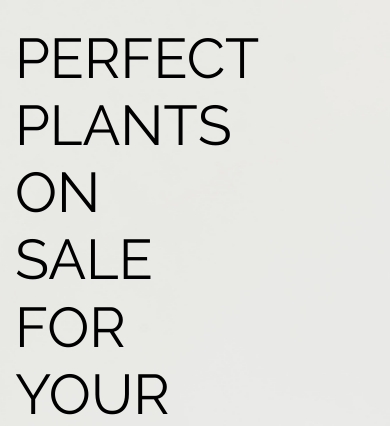
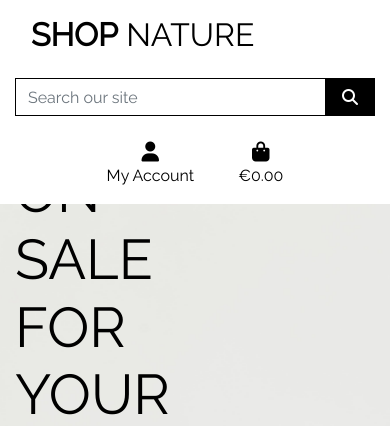
Before and after one commit to NikolettaGr/e-commerce, a Django app: page / in a window 390 px wide. Shown: the top 426 px of the page. Run offline with Django 3.2, Linux system fonts and the light colour scheme; some libraries are stand-ins or nearby versions.

Commit message:
Fix classes to be responsive on all devices

```diff
--- a/templates/base.html
+++ b/templates/base.html
@@ -44,15 +44,15 @@
 
 <body>
     <header class="container-fluid fixed-top">
-        <div id="topnav" class="row bg-white pt-lg-2 d-none d-lg-flex">
-            <div class="col-12 col-lg-4 my-auto py-1 py-lg-0 text-center text-lg-left">
+        <div id="topnav" class="row bg-white pt-lg-2 d-flex align-items-center justify-content-between">
+            <div class="col-12 col-lg-4 my-2 my-lg-0 text-center text-lg-left">
                 <a href="{% url 'home' %}" class="nav-link main-logo-link">
                     <h2 class="logo-font text-black my-0"><strong>Shop</strong> Nature</h2>
                 </a>
             </div>
-            <div class="col-12 col-lg-4 my-auto py-1 py-lg-0">
+            <div class="col-12 col-lg-4 my-2 my-lg-0">
                 <form method="GET" action="">
-                    <div class="input-group w-100">
+                    <div class="input-group">
                         <input class="form-control border border-black rounded-0" type="text" name="q"
                             placeholder="Search our site">
                         <div class="input-group-append">
@@ -65,7 +65,7 @@
                     </div>
                 </form>
             </div>
-            <div class="col-12 col-lg-4 my-auto py-1 py-lg-0">
+            <div class="col-12 col-lg-4 my-2 my-lg-0">
                 <ul class="list-inline list-unstyled text-center text-lg-right my-0">
                     <li class="list-inline-item dropdown">
                         <a class="text-black nav-link" href="#" id="user-options" data-toggle="dropdown"
@@ -108,6 +108,7 @@
         </div>
     </header>
 
+
     {% if messages %}
     <div class="message-container"></div>
     {% endif %}
```
